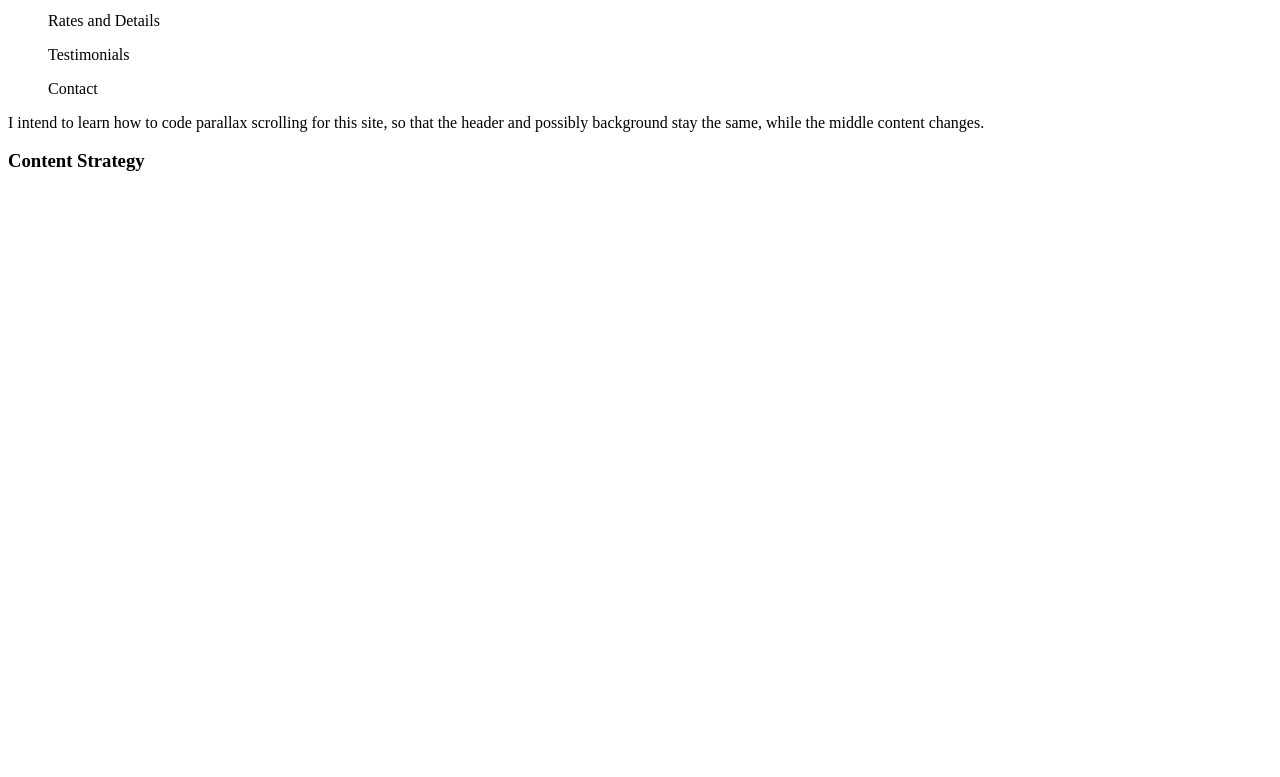
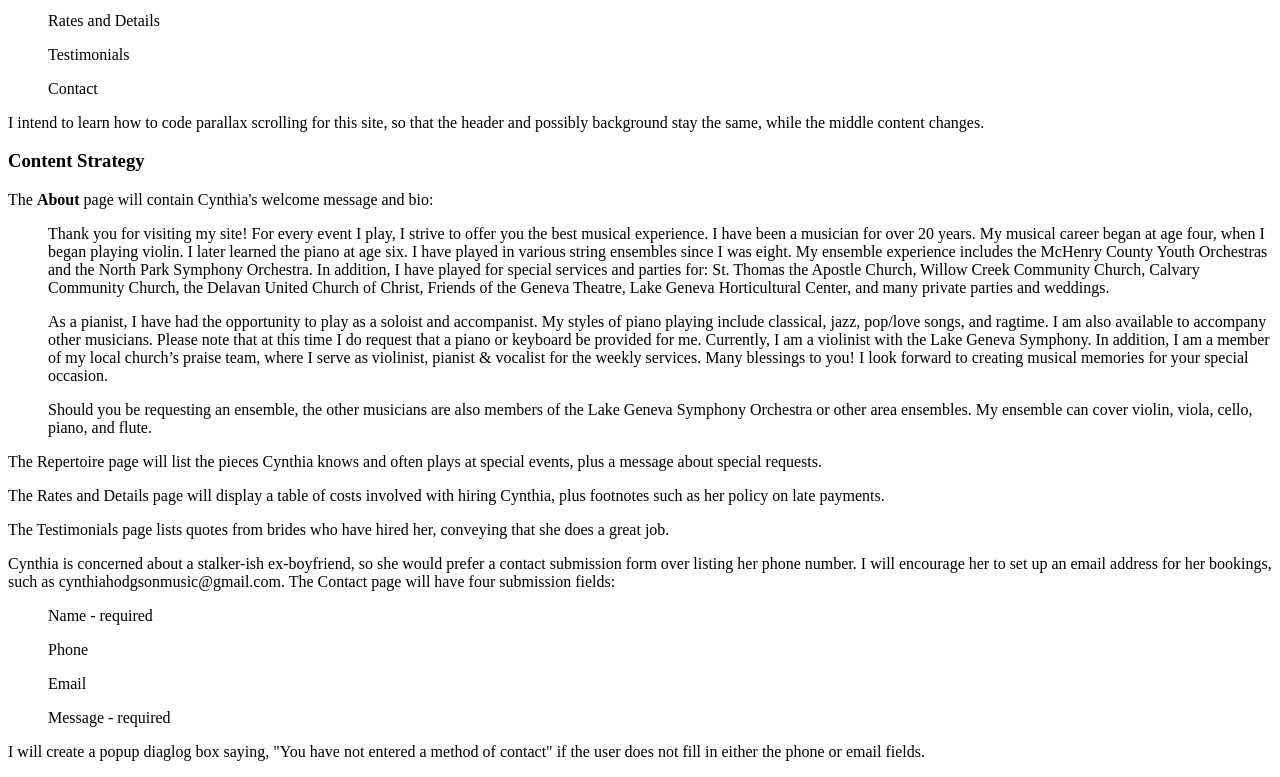
Before and after one commit to kate-mcgaughey/cynthia, a PHP site: page /public_html/documentation/milestone-2.php in a window 1280 px wide. Shown: the part 198-975 px from the top of the page. Before the commit the page ends 369 px from the top, so only its background shows below. Run offline with PHP 8.4, Linux system fonts and the light colour scheme.

Commit message:
Added content strategy

```diff
--- a/index.php
+++ b/index.php
@@ -7,10 +7,7 @@
 	<body>
 		<h1>Cynthia Hodgson Music</h1>
 		<p>Thank you for visiting my site! For every event I play, I strive to offer you the best musical experience. I have been a musician for over 20 years.</p>
-		<p>My musical career began at age four, when I began playing violin. I later learned the piano at age six. I have played in various string ensembles since I was eight. My ensemble experience includes the McHenry County Youth Orchestras and the North Park Symphony Orchestra. In addition, I have played for special services and parties for: St. Thomas the Apostle Church, Willow Creek Community Church, Calvary Community Church, the Delavan United Church of Christ, Friends of the Geneva Theatre, Lake Geneva Horticultural Center, and many private parties and weddings.</p>
-		<p>As a pianist, I have had the opportunity to play as a soloist and accompanist. My styles of piano playing include classical, jazz, pop/love songs, and ragtime. I am also available to accompany other musicians. Please note that at this time I do request that a piano or keyboard be provided for me.</p>
-		<p>Currently, I am a violinist with the Lake Geneva Symphony. In addition, I am a member of my local church’s praise team, where I serve as violinist, pianist & vocalist for the weekly services. Many blessings to you! I look forward to creating musical memories for your special occasion.</p>
-		<p>Should you be requesting an ensemble, the other musicians are also members of the Lake Geneva Symphony Orchestra or other area ensembles. My ensemble can cover violin, viola, cello, piano, and flute.</p>
+		<p>My musical career began at age four, when I began playing violin. I later learned the piano at age six. I have played in various string ensembles since I was eight. My ensemble experience includes the McHenry County Youth Orchestras and the North Park Symphony Orchestra. In addition, I have played for special services and parties for: St. Thomas the Apostle Church, Willow Creek Community Church, Calvary Community Church, the Delavan United Church of Christ, Friends of the Geneva Theatre, Lake Geneva Horticultural Center, and many private parties and weddings. </p>
 		<img src="" alt="Cynthia hasn't given me her headshot yet"/>
 		<p>Pages We Think We Want</p>
 		<ul>
--- a/public_html/documentation/milestone-2.php
+++ b/public_html/documentation/milestone-2.php
@@ -8,15 +8,33 @@
 
 		<body>
 			<h2>Personal Website Project - Milestone 2</h2>
+
 			<h3>Sitemap</h3>
+
 				<p>For this site, I will use only one page with five sections. Navigational links and scrolling both take users from one section to the next. The five sections will be:</p>
 				<ul>About</ul>
 				<ul>Repertoire</ul>
 				<ul>Rates and Details</ul>
 				<ul>Testimonials</ul>
 				<ul>Contact</ul>
-				<p>I intend to learn how to code parallax scrolling for this site, so that the header and possibly background stay the same, while the middle content changes.</p>
+
+			<p>I intend to learn how to code parallax scrolling for this site, so that the header and possibly background stay the same, while the middle content changes.</p>
 
 			<h3>Content Strategy</h3>
+
+				<p>The <strong>About</strong> page will contain Cynthia's welcome message and bio:</p>
+					<ul>Thank you for visiting my site! For every event I play, I strive to offer you the best musical experience. I have been a musician for over 20 years. My musical career began at age four, when I began playing violin. I later learned the piano at age six. I have played in various string ensembles since I was eight. My ensemble experience includes the McHenry County Youth Orchestras and the North Park Symphony Orchestra. In addition, I have played for special services and parties for: St. Thomas the Apostle Church, Willow Creek Community Church, Calvary Community Church, the Delavan United Church of Christ, Friends of the Geneva Theatre, Lake Geneva Horticultural Center, and many private parties and weddings.</ul>
+					<ul>As a pianist, I have had the opportunity to play as a soloist and accompanist. My styles of piano playing include classical, jazz, pop/love songs, and ragtime. I am also available to accompany other musicians. Please note that at this time I do request that a piano or keyboard be provided for me. Currently, I am a violinist with the Lake Geneva Symphony. In addition, I am a member of my local church’s praise team, where I serve as violinist, pianist & vocalist for the weekly services. Many blessings to you! I look forward to creating musical memories for your special occasion.</ul>
+					<ul>Should you be requesting an ensemble, the other musicians are also members of the Lake Geneva Symphony Orchestra or other area ensembles. My ensemble can cover violin, viola, cello, piano, and flute.</ul>
+				<p>The Repertoire page will list the pieces Cynthia knows and often plays at special events, plus a message about special requests.</p>
+				<p>The Rates and Details page will display a table of costs involved with hiring Cynthia, plus footnotes such as her policy on late payments.</p>
+				<p>The Testimonials page lists quotes from brides who have hired her, conveying that she does a great job.</p>
+				<p>Cynthia is concerned about a stalker-ish ex-boyfriend, so she would prefer a contact submission form over listing her phone number. I will encourage her to set up an email address for her bookings, such as cynthiahodgsonmusic@gmail.com. The Contact page will have four submission fields:</p>
+					<ul>Name - required</ul>
+					<ul>Phone</ul>
+					<ul>Email</ul>
+					<ul>Message - required</ul>
+				<p>I will create a popup diaglog box saying, "You have not entered a method of contact" if the user does not fill in either the phone or email fields.</p>
+
 		</body>
 	</html>
```
